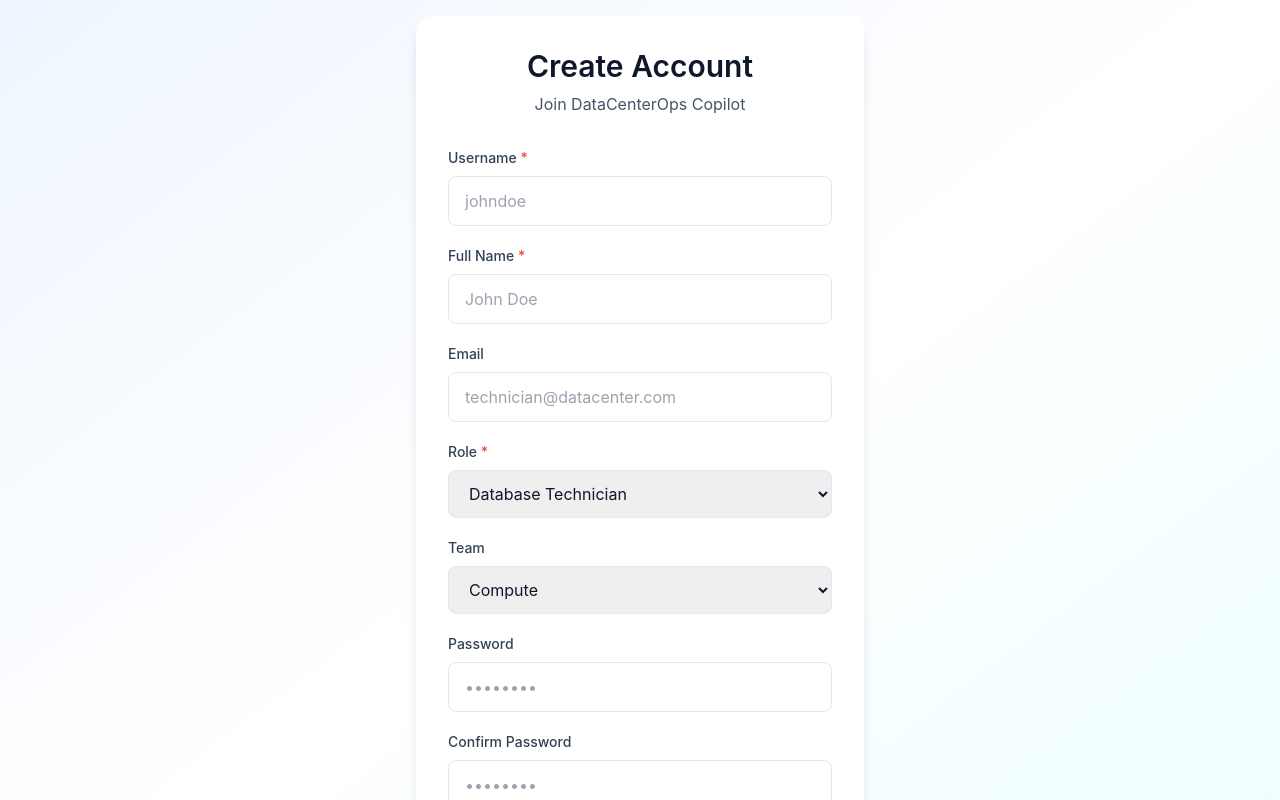
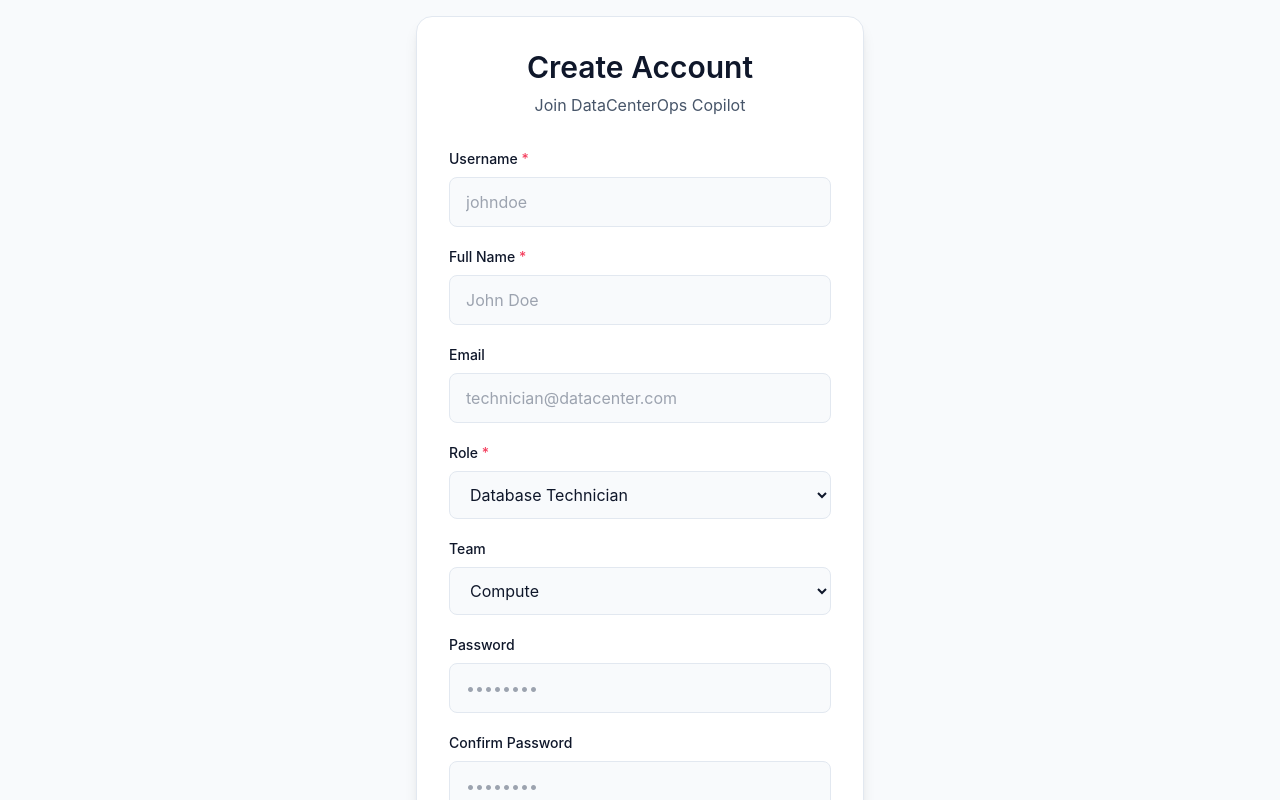
Before and after one commit to Jeanpascal-Gauthier/hackutd25, a React (Vite) app in the folder frontend/: page /signup in a window 1280 px wide. Shown: the top 800 px of the page. Built offline with nearby package versions, Linux system fonts and the light colour scheme.

Commit message:
dark mode color cohesion

```diff
--- a/frontend/src/components/AgentReasoningFeed.jsx
+++ b/frontend/src/components/AgentReasoningFeed.jsx
@@ -31,7 +31,7 @@
                 : { opacity: 1, x: 0, scale: 1 }
             }
             transition={{ delay: index * 0.1, duration: 0.2 }}
-            className="p-3 bg-accent-50 dark:bg-accent-50 rounded-lg border border-accent-200 dark:border-accent-200"
+            className="p-3 bg-accent-50 dark:bg-accent-500/10 rounded-lg border border-accent-200 dark:border-accent-500/30"
           >
             <div className="flex items-start space-x-2">
               <div className="flex-shrink-0 w-2 h-2 rounded-full bg-accent-500 mt-2" />
--- a/frontend/src/components/LocationGuidance.jsx
+++ b/frontend/src/components/LocationGuidance.jsx
@@ -43,18 +43,18 @@
           </svg>
         </div>
         <div className="flex-1">
-          <h3 className="font-semibold text-slate-900 mb-1">Location</h3>
+          <h3 className="font-semibold text-text-primary mb-1">Location</h3>
           <div className="space-y-1 text-sm">
             <div className="flex items-center space-x-2">
-              <span className="text-slate-600">Pod:</span>
-              <span className="font-mono font-medium text-slate-900">{pod}</span>
+              <span className="text-text-secondary">Pod:</span>
+              <span className="font-mono font-medium text-text-primary">{pod}</span>
             </div>
             <div className="flex items-center space-x-2">
-              <span className="text-slate-600">Aisle:</span>
-              <span className="font-mono font-medium text-slate-900">{aisle}</span>
+              <span className="text-text-secondary">Aisle:</span>
+              <span className="font-mono font-medium text-text-primary">{aisle}</span>
             </div>
             <div className="flex items-center space-x-2">
-              <span className="text-slate-600">Type:</span>
+              <span className="text-text-secondary">Type:</span>
               <span
                 className={`font-medium ${
                   isColdAisle ? 'text-cold-aisle-600' : 'text-hot-aisle-600'
--- a/frontend/src/pages/SignupPage.jsx
+++ b/frontend/src/pages/SignupPage.jsx
@@ -88,30 +88,30 @@
   }
 
   return (
-    <div className="min-h-screen bg-gradient-to-br from-blue-50 via-white to-cyan-50 flex items-center justify-center p-4">
+    <div className="min-h-screen bg-bg-secondary flex items-center justify-center p-4">
       <motion.div
         initial={{ opacity: 0, y: 20 }}
         animate={{ opacity: 1, y: 0 }}
         transition={{ duration: 0.3 }}
-        className="w-full max-w-md bg-white rounded-2xl shadow-lg p-8"
+        className="w-full max-w-md bg-bg-elevated rounded-2xl shadow-lg border border-border p-8"
       >
         <div className="text-center mb-8">
-          <h1 className="text-3xl font-semibold text-slate-900 mb-2">
+          <h1 className="text-3xl font-semibold text-text-primary mb-2">
             Create Account
           </h1>
-          <p className="text-slate-600">Join DataCenterOps Copilot</p>
+          <p className="text-text-secondary">Join DataCenterOps Copilot</p>
         </div>
 
         <form onSubmit={handleSubmit} className="space-y-5">
           {error && (
-            <div className="bg-red-50 border border-red-200 text-red-600 px-4 py-3 rounded-lg text-sm">
+            <div className="bg-danger-50 dark:bg-danger-50 border border-danger-200 dark:border-danger-200 text-danger-600 dark:text-danger-500 px-4 py-3 rounded-lg text-sm">
               {error}
             </div>
           )}
 
           <div>
-            <label className="block text-sm font-medium text-slate-700 mb-2">
-              Username <span className="text-red-500">*</span>
+            <label className="block text-sm font-medium text-text-primary mb-2">
+              Username <span className="text-danger-500">*</span>
             </label>
             <input
               type="text"
@@ -119,14 +119,14 @@
               value={formData.username}
               onChange={handleChange}
               required
-              className="w-full px-4 py-3 border border-slate-200 rounded-lg focus:outline-none focus:ring-2 focus:ring-blue-500 focus:border-transparent transition-all"
+              className="w-full px-4 py-3 bg-bg-secondary border border-border rounded-lg text-text-primary focus:outline-none focus:ring-2 focus:ring-accent-500 focus:border-transparent transition-all"
               placeholder="johndoe"
             />
           </div>
 
           <div>
-            <label className="block text-sm font-medium text-slate-700 mb-2">
-              Full Name <span className="text-red-500">*</span>
+            <label className="block text-sm font-medium text-text-primary mb-2">
+              Full Name <span className="text-danger-500">*</span>
             </label>
             <input
               type="text"
@@ -134,13 +134,13 @@
               value={formData.name}
               onChange={handleChange}
               required
-              className="w-full px-4 py-3 border border-slate-200 rounded-lg focus:outline-none focus:ring-2 focus:ring-blue-500 focus:border-transparent transition-all"
+              className="w-full px-4 py-3 bg-bg-secondary border border-border rounded-lg text-text-primary focus:outline-none focus:ring-2 focus:ring-accent-500 focus:border-transparent transition-all"
               placeholder="John Doe"
             />
           </div>
 
           <div>
-            <label className="block text-sm font-medium text-slate-700 mb-2">
+            <label className="block text-sm font-medium text-text-primary mb-2">
               Email
             </label>
             <input
@@ -149,21 +149,21 @@
               value={formData.email}
               onChange={handleChange}
               required
-              className="w-full px-4 py-3 border border-slate-200 rounded-lg focus:outline-none focus:ring-2 focus:ring-blue-500 focus:border-transparent transition-all"
+              className="w-full px-4 py-3 bg-bg-secondary border border-border rounded-lg text-text-primary focus:outline-none focus:ring-2 focus:ring-accent-500 focus:border-transparent transition-all"
               placeholder="technician@datacenter.com"
             />
           </div>
 
           <div>
-            <label className="block text-sm font-medium text-slate-700 mb-2">
-              Role <span className="text-red-500">*</span>
+            <label className="block text-sm font-medium text-text-primary mb-2">
+              Role <span className="text-danger-500">*</span>
             </label>
             <select
               name="role"
               value={formData.role}
               onChange={handleChange}
               required
-              className="w-full px-4 py-3 border border-slate-200 rounded-lg focus:outline-none focus:ring-2 focus:ring-blue-500 focus:border-transparent transition-all"
+              className="w-full px-4 py-3 bg-bg-secondary border border-border rounded-lg text-text-primary focus:outline-none focus:ring-2 focus:ring-accent-500 focus:border-transparent transition-all"
             >
               <option value="technician">Database Technician</option>
               <option value="engineer">Database Engineer</option>
@@ -171,14 +171,14 @@
           </div>
 
           <div>
-            <label className="block text-sm font-medium text-slate-700 mb-2">
+            <label className="block text-sm font-medium text-text-primary mb-2">
               Team
             </label>
             <select
               name="team"
               value={formData.team}
               onChange={handleChange}
-              className="w-full px-4 py-3 border border-slate-200 rounded-lg focus:outline-none focus:ring-2 focus:ring-blue-500 focus:border-transparent transition-all"
+              className="w-full px-4 py-3 bg-bg-secondary border border-border rounded-lg text-text-primary focus:outline-none focus:ring-2 focus:ring-accent-500 focus:border-transparent transition-all"
             >
               <option value="compute">Compute</option>
               <option value="network">Network</option>
@@ -187,7 +187,7 @@
           </div>
 
           <div>
-            <label className="block text-sm font-medium text-slate-700 mb-2">
+            <label className="block text-sm font-medium text-text-primary mb-2">
               Password
             </label>
             <input
@@ -196,13 +196,13 @@
               value={formData.password}
               onChange={handleChange}
               required
-              className="w-full px-4 py-3 border border-slate-200 rounded-lg focus:outline-none focus:ring-2 focus:ring-blue-500 focus:border-transparent transition-all"
+              className="w-full px-4 py-3 bg-bg-secondary border border-border rounded-lg text-text-primary focus:outline-none focus:ring-2 focus:ring-accent-500 focus:border-transparent transition-all"
               placeholder="••••••••"
             />
           </div>
 
           <div>
-            <label className="block text-sm font-medium text-slate-700 mb-2">
+            <label className="block text-sm font-medium text-text-primary mb-2">
               Confirm Password
             </label>
             <input
@@ -211,7 +211,7 @@
               value={formData.confirmPassword}
               onChange={handleChange}
               required
-              className="w-full px-4 py-3 border border-slate-200 rounded-lg focus:outline-none focus:ring-2 focus:ring-blue-500 focus:border-transparent transition-all"
+              className="w-full px-4 py-3 bg-bg-secondary border border-border rounded-lg text-text-primary focus:outline-none focus:ring-2 focus:ring-accent-500 focus:border-transparent transition-all"
               placeholder="••••••••"
             />
           </div>
@@ -219,16 +219,16 @@
           <button
             type="submit"
             disabled={loading}
-            className="w-full bg-blue-500 text-white py-3 rounded-lg font-medium hover:bg-blue-600 transition-colors disabled:opacity-50 disabled:cursor-not-allowed"
+            className="w-full bg-accent-500 text-white py-3 rounded-lg font-medium hover:bg-accent-600 transition-colors disabled:opacity-50 disabled:cursor-not-allowed"
           >
             {loading ? 'Creating account...' : 'Create Account'}
           </button>
         </form>
 
         <div className="mt-6 text-center">
-          <p className="text-sm text-slate-600">
+          <p className="text-sm text-text-secondary">
             Already have an account?{' '}
-            <Link to="/login" className="text-blue-500 hover:text-blue-600 font-medium">
+            <Link to="/login" className="text-accent-500 hover:text-accent-600 font-medium">
               Sign in
             </Link>
           </p>
```
Also changed, not shown: frontend/src/components/PathfindingCard.jsx (+9 -9 lines), frontend/src/pages/LoginPage.jsx (+12 -12 lines).
